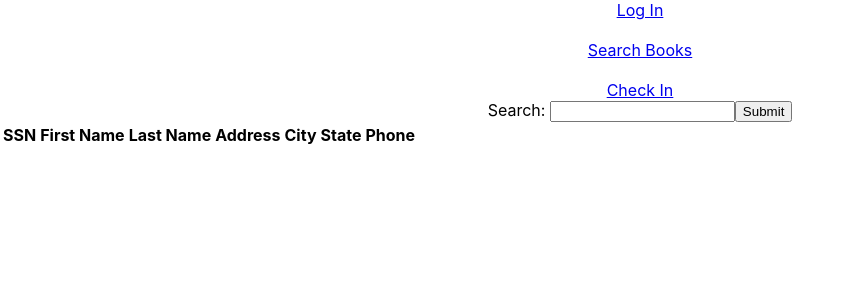
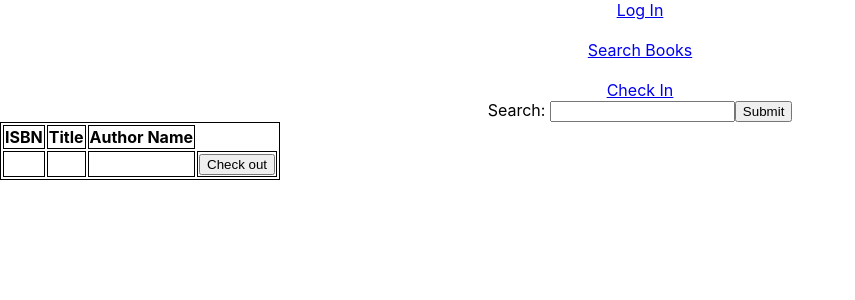
Before and after one commit to joshuavkoshy123/libraryProject, a React (Create React App) app in the folder library_project/frontend/: page /search in a window 1280 px wide. Shown: the top 300 px of the page, without its empty margins (0-855 px from the left). Built offline with nearby package versions, Linux system fonts and the light colour scheme.

Commit message:
Got added functionality to keep track of current book being hovered over (for checkout)

```diff
--- a/library_project/frontend/src/pages/login.js
+++ b/library_project/frontend/src/pages/login.js
@@ -33,6 +33,7 @@ export default function Login() {
    * @param {SubmitEvent} e
    */
   async function handleLogin(e) {
+    /*
     try {
       const res = await fetch('http://localhost:5000/api/create_account', {
         method: 'POST',
@@ -44,6 +45,7 @@ export default function Login() {
     catch (e) {
       console.error(e)
     }
+      */
   }
 
   return (
--- a/library_project/frontend/src/pages/search.js
+++ b/library_project/frontend/src/pages/search.js
@@ -1,8 +1,16 @@
 import { useState } from "react";
+import '../styles/search.css';
 
 export default function Search() {
   const [search, setSearch] = useState('');
-  const [books, setBooks] = useState([]);
+  const [currentBook, setCurrentBook] = useState('');
+  const [books, setBooks] = useState([{ // Array of book objects
+    ssn: '',
+    title: '',
+    fName: '',
+    mName: '',
+    lName: '',
+  }]);
 
   /**
    * Collects search field value
@@ -12,6 +20,23 @@ export default function Search() {
     const {name, value} = e.target;
 
     setSearch(prevSearch => value);
+  }
+
+  /**
+   * For every book in data, map to a book object and add to temp.
+   * Then pdate state to temp.
+   * @param {[{isbn, title, fName, mName, lName}]} queryBooks
+   */
+  function updateBooks(queryBooks) {
+    let temp = queryBooks.map((book) => ({ // Temporary new array of books
+      isbn: book[0],
+      title: book[1],
+      fName: book[2],
+      mName: book[3],
+      lName: book[4],
+    }));
+    console.log(temp);
+    setBooks(prevBooks => temp);
   }
 
   /**
@@ -27,27 +52,29 @@ export default function Search() {
         body: JSON.stringify({ query: search }),
       });
 
-      console.log("function");
       if (!response.ok) {
         throw new Error('Failed to query database');
       }
 
-      const data = response.json();
-      console.log(data);
+      const data = await response.json();
+      updateBooks(data);
     } catch (e) {
       console.error(e);
     }
   }
 
-    /*
-    - ssn
-    - first_name
-    - last_name
-    - address
-    - city
-    - state
-    - phone
-    */
+  function handleCheckout(e) {
+
+  }
+
+  /**
+   * When the user hovers over a row, the state will store its isbn
+   * @param {MouseEvent} isbn
+   */
+  function handleHover(isbn) {
+    setCurrentBook(_ => isbn);
+  }
+
   return (
     <div>
       <form onSubmit={handleSubmit}>
@@ -58,17 +85,24 @@ export default function Search() {
       <table>
         <thead>
           <tr>
-            <th>SSN</th>
-            <th>First Name</th>
-            <th>Last Name</th>
-            <th>Address</th>
-            <th>City</th>
-            <th>State</th>
-            <th>Phone</th>
+            <th>ISBN</th>
+            <th>Title</th>
+            <th>Author Name</th>
           </tr>
         </thead>
         <tbody>
-
+          {books.map(book => (
+            <tr key={book.isbn} onMouseEnter={() => handleHover(book.isbn)}>
+              <td>{book.isbn}</td>
+              <td>{book.title}</td>
+              <td>{book.fName} {book.mName != "NaN" ? book.mName : ""} {book.lName}</td>
+              <td>
+                <button onClick={handleCheckout}>
+                  Check out
+                </button>
+              </td>
+            </tr>
+          ))}
         </tbody>
       </table>
     </div>
--- /dev/null
+++ b/library_project/frontend/src/styles/search.css
@@ -0,0 +1,7 @@
+table, th, td {
+    border: 1px solid black;
+}
+
+td {
+    text-align: left;
+}
```
